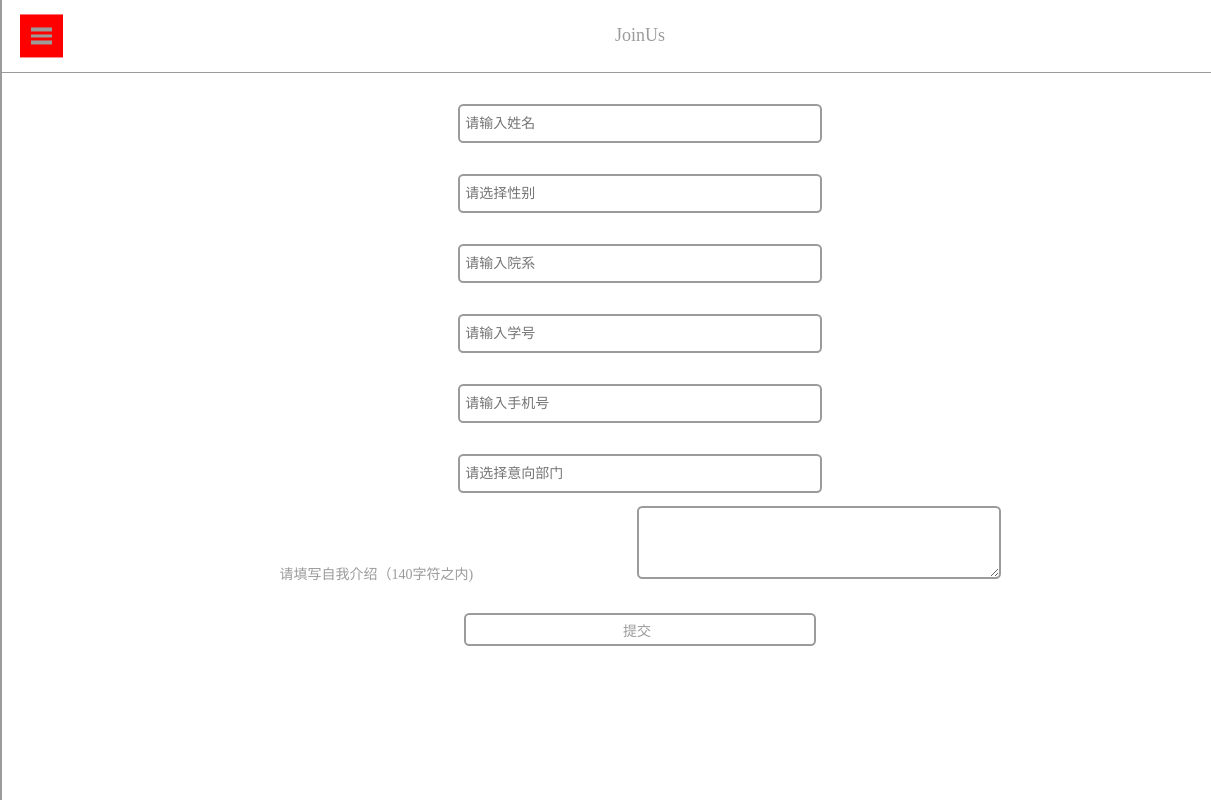
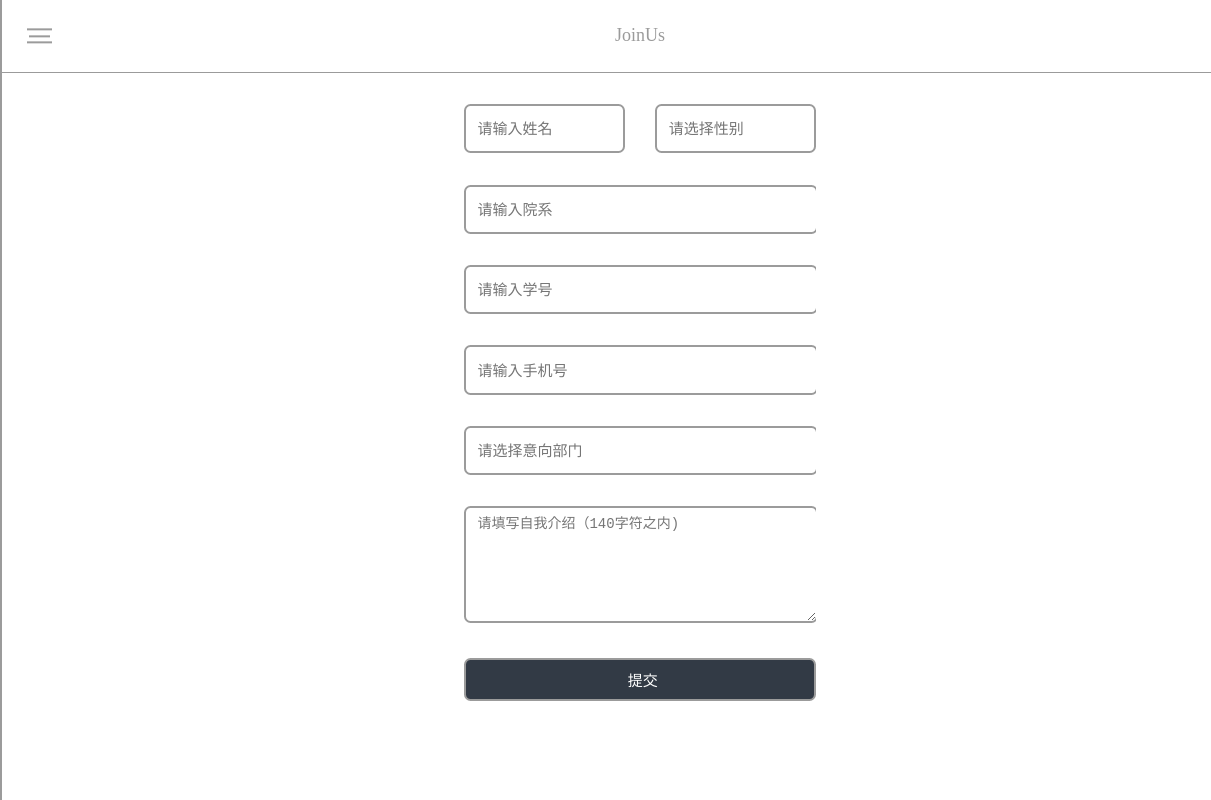
Before and after one commit to ahbing/mobile-helloworld, a website: page join.html in a window 1280 px wide. Shown: the full height of the page, 0-1211 px from the left. Drawn offline with nearby package versions, Linux system fonts and the light colour scheme; files that its build step writes are made by us from their sources; files whose address does not match are found by name.

Commit message:
edit ui by wq

```diff
--- a/join.html
+++ b/join.html
@@ -18,10 +18,10 @@
 			</header> <!-- end top header -->
 			<section class="form-box">
 				<form action="#" method="#">
-					<p>
+					<p class="half-name">
 						<input type="text" name="name" placeholder="请输入姓名" required>
 					</p>
-					<p>
+					<p class="half-sex">
 						<input type="text" name="sex" list="sexList" placeholder="请选择性别" required>
 						<datalist id="sexList">
 							<option value="小娘子"></option>
@@ -48,8 +48,7 @@
  					</datalist>
 				 </p>
 				 <p>
-					 <label>请填写自我介绍（140字符之内)</label>
-					 <textarea type="text" name="intro" maxLength="140" required></textarea>
+					 <textarea placeholder="请填写自我介绍（140字符之内)" type="text" name="intro" maxLength="140" required></textarea>
 				 </p>
 
 					<button>提交</button>
--- a/src/js/main.js
+++ b/src/js/main.js
@@ -6,7 +6,7 @@
 	var moreBtn = document.querySelector('.more');
 	var startX,startTime,moveX,isLeft,showNav;
 	var touchStart = function(e){
-		e.preventDefault();
+		//e.preventDefault();
 		if(e.target.className == 'more'){
 			var isShowNav = leftNav.getAttribute('data-show');
 			var oldClassName,newClassName;
@@ -37,7 +37,7 @@
 		isLeft = moveX > 0 ? false : true;
 	}
 	var touchEnd = function(e){
-		e.preventDefault();
+		//e.preventDefault();
 		var isShowNav = Boolean(leftNav.getAttribute('data-show'));
 		var oldClassName,newClassName;
 		if(isLeft!== undefined && !isLeft  && isShowNav){
--- a/src/sass/main.scss
+++ b/src/sass/main.scss
@@ -152,13 +152,12 @@
 	}
 	.more{
 		@include vCenter;
-		@include px2rem('left',30);
-		@include px2rem('width',66);
-		@include px2rem('height',66);
-		background: red;
+		@include px2rem('left',10);
+		@include px2rem('width',100);
+		@include px2rem('height',100);
 		>div{
 			@include center;
-			@include px2rem('height',6);
+			@include px2rem('height',3);
 			@include px2rem('width',32);
 			background: $color;
 		}
@@ -167,8 +166,8 @@
 			@include px2rem('top',-20);
 			display: block;
 			content: '';
-			@include px2rem('height',6);
-			@include px2rem('width',32);
+			@include px2rem('height',4);
+			@include px2rem('width',38);
 			background: $color;
 		}
 		&:after{
@@ -176,8 +175,8 @@
 			@include px2rem('top',20);
 			display: block;
 			content: '';
-			@include px2rem('height',6);
-			@include px2rem('width',32);
+			@include px2rem('height',4);
+			@include px2rem('width',38);
 			background: $color;
 		}
 	}
@@ -248,13 +247,16 @@
 // joinUs
 
 .form-box{
-	width:100%;
+	// width:100%;
+	@include px2rem('width',540);
 	height: 100%;
 	overflow: auto;
+	margin: auto;
+	// background: red;
 	>form{
 		overflow: auto;
-		// @include px2rem('margin-top',60);
 		width: 100%;
+		margin: 0 auto;
 		height: 100%;
 		text-align: center;
 	}
@@ -262,30 +264,36 @@
 	textarea,
 	button{
 		display: inline-block;
-		@include px2rem('width',540);
-		@include px2rem('height',50);
+		@include px2rem('width',516);
+		@include px2rem('height',66);
 		@include px2rem('margin-top',48);
-		@include px2px('font-size',28);
-		@include px2rem('padding-left',8);
-		@include px2rem('border-radius',8);
+		@include px2px('font-size',30);
+		@include px2rem('padding-left',18);
+		@include px2rem('border-radius',10);
 		border: 2px solid $color;
 	}
+	.half-name,
+	.half-sex{
+		display: inline-block;
+		float: left;
+		>input{
+			@include px2rem('width',220);
+		}
+	}
+	.half-sex{
+		float: right;
+	}
 	textarea{
-		@include px2rem('height',100);
-		@include px2rem('margin-top',20);
-	}
-	label{
-		display: inline-block;
-		@include px2rem('margin-top',40);
-		@include px2rem('width',540);
+		@include px2rem('height',160);
 		@include px2px('font-size',28);
-		text-align: left;
+		@include px2rem('line-height',28);
+		@include px2rem('padding-top',10);
 	}
 	button{
-		@include px2px('padding-left',0);
+		@include px2rem('width',540);
 		border: 2px solid $color;
-		color: $color;
-		background: #fff;
+		color: #fff;
+		background: #323a45;
 	}
 }
 .show-keyboard{
```
